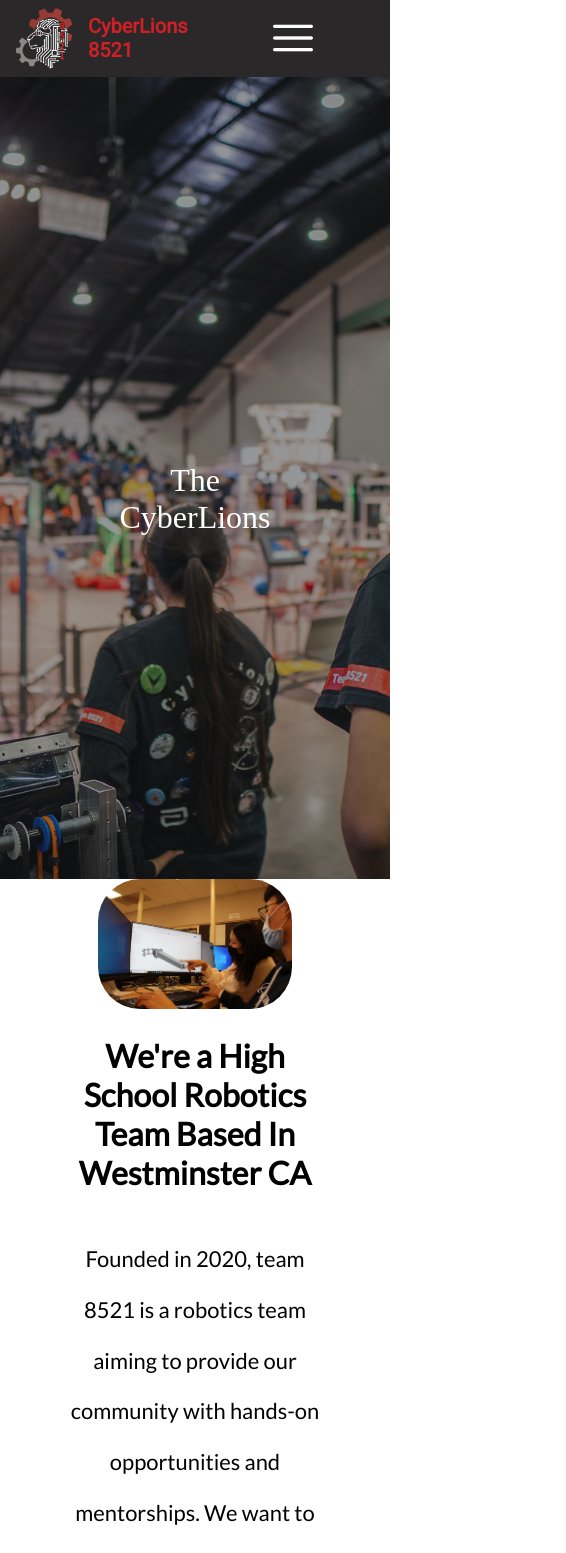
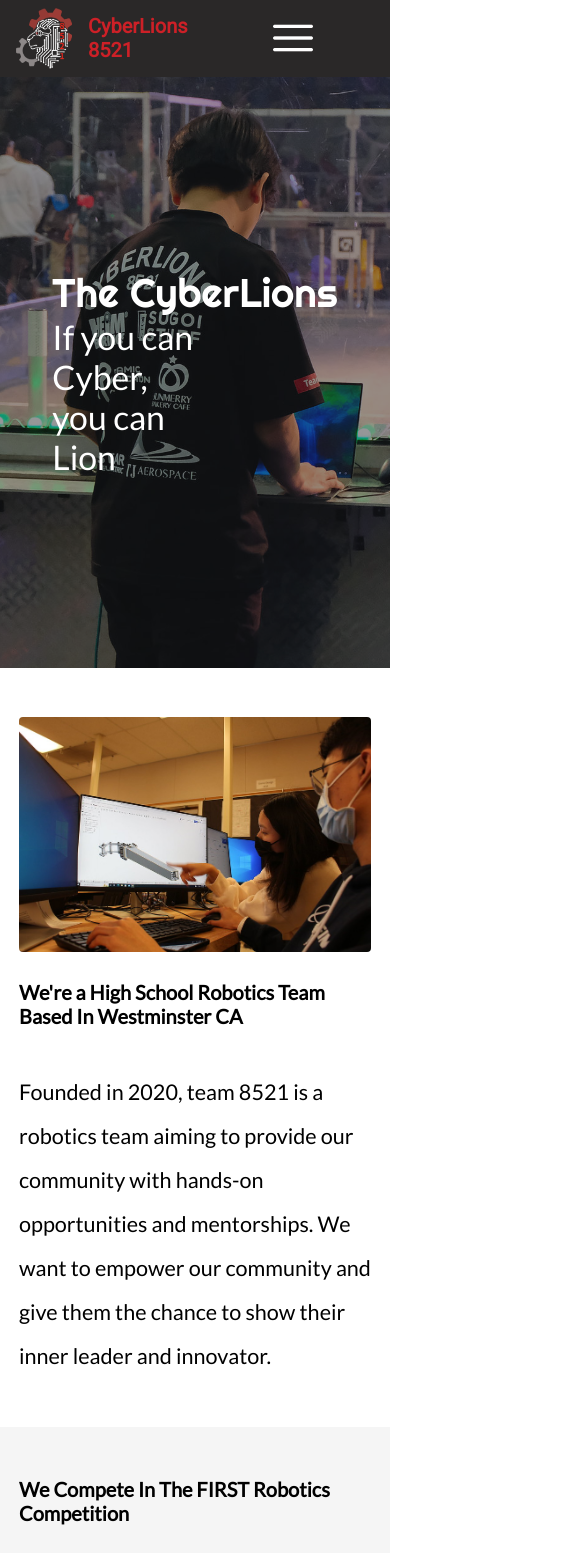
Before and after one commit to CyberLions-8521/Robotics-Site, a React (Create React App) app: page / in a window 390 px wide. Shown: the top 1553 px of the page, 566 px wide, since content can reach past the window. Built offline with nearby package versions, Linux system fonts and the light colour scheme; a web font is replaced by a local one.

Commit message:
Main Page Mobile Support
Fixed Footer and cleaned content immensely

```diff
--- a/src/App.css
+++ b/src/App.css
@@ -199,6 +199,7 @@ main{
   display: grid;
   grid-template-areas: "same";
 
+  /* Grid is not very centered on mobile */
   place-items: center;
 }
 
@@ -389,8 +390,12 @@ main::after{
 
 @media (max-width: 40rem) {
   main{
-    min-height: 95vh;
-    max-height: 95vh;
+    min-height: 70vh;
+    max-height: 70vh;
+
+    display: flex;
+    justify-content: center;
+    align-items: center;
   }
 
   .main-team-background{
@@ -402,19 +407,82 @@ main::after{
   }
 
   .main-team-slogan{
-    max-width: 20rem;
-  }
-
+    max-width: 35rem;
+  }
   .main-team-slogan > h1{
-    font-size: 2rem;
+    font-size: 2.5rem;
+    max-width: none;
     text-align: center;
-  }
-
-  .main-team-slogan > p{
+
+    font-family: 'Righteous', cursive;
+  }
+
+  .main-team-banner{
+    /* Relative to the main element. Centered because main element is justify-content/align-items by default which centers everything */
+    position: absolute;
+  }
+  .main-team-banner img {
     display: none;
   }
 
-  .main-team-banner img {
+  .main-sponsor-thanks h1{
+    font-size: 1.25rem;
+  }
+  .main-sponsor-thanks-icons{
+    display: flex;
+    flex-wrap: wrap;
+  }
+  .main-sponsor-thanks-icons > img{
+    max-width: 6.5rem;
+  }
+
+  .main-support-container{
+    padding: 5vh 0vh 5vh 0vh;
+  }
+  .main-support-container article{
+    min-width: 22rem;
+
+    justify-content: flex-start;
+    align-items: flex-start;
+  }
+  .main-support-container article > h1{
+    font-size: 1.25rem;
+
+    text-align: left;
+
+  }
+  .main-support-container p{
+    max-width: 22rem;
+    text-align: left;
+
+    font-size: 1.35rem;
+    line-height: 2.75rem;
+  }
+
+  .main-support-images{
+    display: flex;
+    flex-direction: column;
+    gap: 1rem;
+
+    min-width: 22rem;
+    max-width: 22rem;
+  }
+  .main-support-container a{
+    font-size: 1.25rem;
+    padding: 0.75rem;
+
+    margin-top: 1.25rem;
+  }
+  .main-support-images img{
+
+    max-width: none;
+    border-radius: 0.25rem;
+  }
+
+  #main-support-images-plan{
+    display: none;
+  }
+  #main-support-images-hang{
     display: none;
   }
 }
@@ -423,8 +491,6 @@ main::after{
   main{
     min-height: 53rem;
     max-height: 53rem;
-
-    /* box-shadow: 0 0 1rem var(--discord-black); */
   }
 
   .main-team-slogan > h1{
@@ -1374,6 +1440,21 @@ footer{
   font-size: 5vh;
 }
 
+@media (max-width: 40rem) {
+  .footer-links{
+    display: none;
+  }
+  .footer-address{
+    display: none;
+  }
+
+  .footer-team-name-banner h1{
+    font-size: 2rem;
+  }
+  .footer-team-name-socials img{
+    max-width: 1.75rem;
+  }
+}
 @media (min-width: 150rem) {
   footer{
     min-height: 25vh;
@@ -1500,14 +1581,23 @@ footer{
 @media (max-width: 40rem) {
   .section-container{
     flex-direction: column;
+
+    padding: 3rem 0rem 3rem 0rem;
+  }
+  .section-image{
+    border-radius: 0.25rem;
+    min-width: 22rem;
   }
 
   .section-text{
-    max-width: 70vw;
-    text-align: center;
+    min-width: 22rem;
   }
   .section-text h1{
-    font-size: 2rem;
+    font-size: 1.25rem;
+  }
+  .section-text p{
+    font-size: 1.35rem;
+    line-height: 2.75rem;
   }
 }
 
@@ -1516,7 +1606,6 @@ footer{
     min-height: 50rem;
     gap: 10rem;
   }
-
   .section-image{
     max-width: 40rem;
     max-height: 40rem;
--- a/src/Home.js
+++ b/src/Home.js
@@ -1,6 +1,8 @@
-import React from 'react'
+import React, { useState, useRef, useEffect } from 'react'
 
 import banner from "./images/image-cyberlions-banner.jpg"
+import bannerMobile from "./images/2023-images/minh-banner.jpg"
+
 import sticker from "./images/icons/sticker.png"
 
 import cadding from "./images/2023-images/cadding.jpg"
@@ -21,10 +23,38 @@ import Sunmerry from "./images/sponsors/2023/Sunmerry.png"
 
 import Section from './helper-components/Section'
 export default function Home() {
+
+  const [screenWidth, setScreenWidth] = useState(window.innerWidth);
+  const backgroundBanner = useRef();
+
+  // Passing a callback function is better practice than passing a setState function (which won't work across files like a callback will)
+  const changeScreenWidth = () => {
+    setScreenWidth(window.innerWidth);
+  }
+
+  useEffect(() => {
+
+    // When mounting, you instally add an event listener which will track the window's width for you
+    // useEffect runs whenever the screenWidth state changes
+    window.addEventListener("resize", () => changeScreenWidth());
+
+    if (screenWidth < (40 * 16)){
+      backgroundBanner.current.src = bannerMobile;
+    }
+    else{
+      backgroundBanner.current.src = banner;
+    }
+
+    // When unmounting, you remove the event listener
+    return () => {
+      window.removeEventListener("resize", changeScreenWidth());
+    }
+  }, [screenWidth]);
+
   return (
     <>
       <main>
-        <img className='main-team-background' alt="team background" src={banner} />
+        <img className='main-team-background' alt="team background" src={banner} ref={backgroundBanner} />
 
         <div className="main-team-banner">
           <img alt="cyberlions sticker" src={sticker} />
```
Also changed, not shown: src/images/2023-images/minh-banner.jpg (added), src/images/2023-images/robbie-banner.jpg (added).
